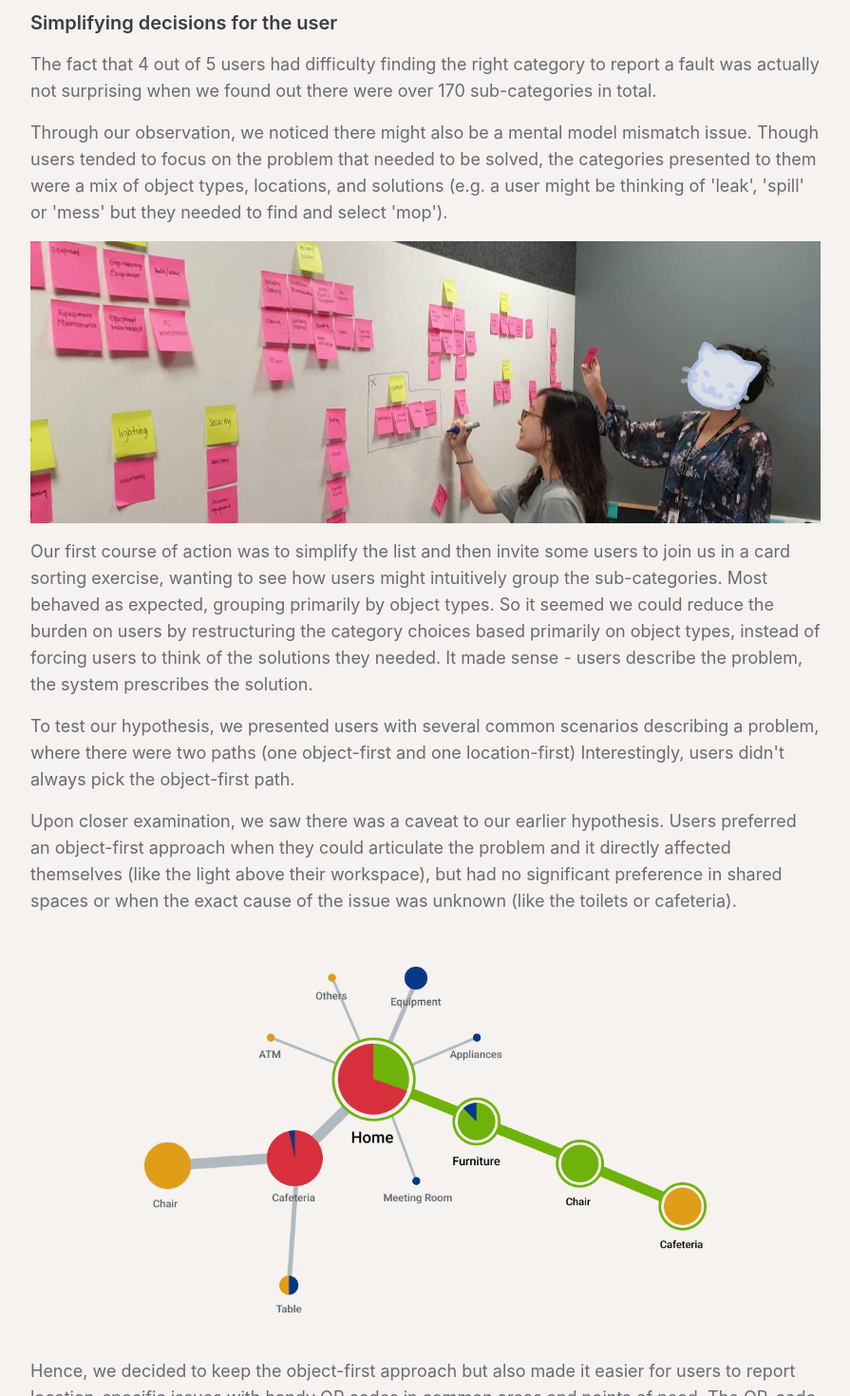
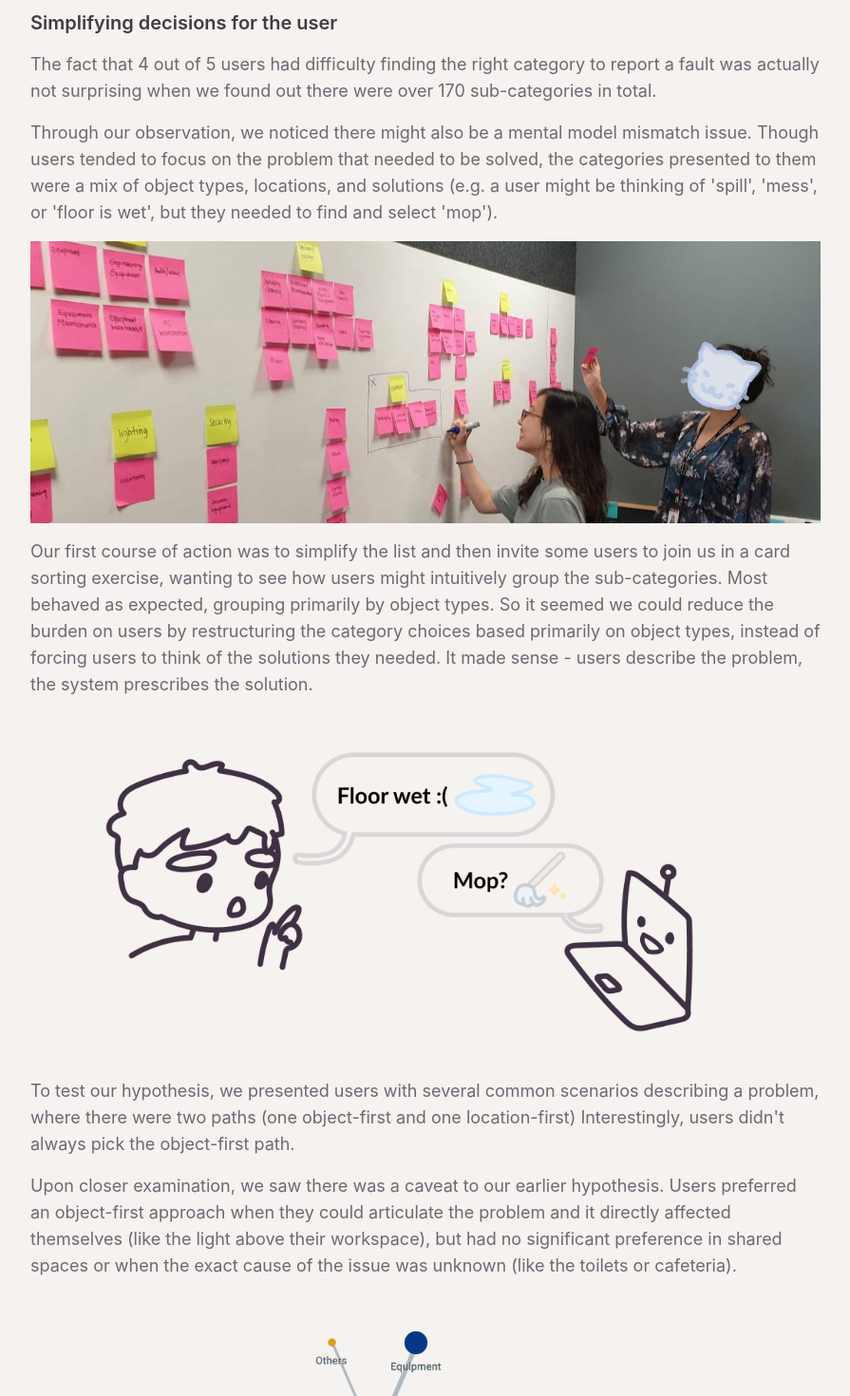
Before and after one commit to fallingusagi/my-website, a React (Create React App) app: page /projectFR in a window 1280 px wide. Shown: the part 1440-2910 px from the top of the page at 95% size, without its empty margins (192-1087 px from the left). Built offline with nearby package versions, Linux system fonts and the light colour scheme; what @mojs/core would draw is missing.

Commit message:
added FR illus

```diff
--- a/src/pages/projectFR.jsx
+++ b/src/pages/projectFR.jsx
@@ -5,6 +5,7 @@ import FR2 from '../assets/FR2.png';
 import FR4 from '../assets/FR4.png';
 import FRpietree from '../assets/FR pie tree.png';
 import FRcardsort from '../assets/FR card sort.jpg';
+import FRmentalmodel from '../assets/FRmentalmodel.png';
 import FRcrazydropdowns from '../assets/FR crazy dropdowns.png';
 import FRjourneymap from '../assets/FR journey map.jpg';
 import { Header } from '../components/Header/Header';
@@ -110,7 +111,7 @@ export const ProjectPageFR = () => {
                                 {"Through our observation, we noticed there might also be a mental model mismatch issue. "}
                                 {"Though users tended to focus on the problem that needed to be solved, the categories presented to them "}
                                 {"were a mix of object types, locations, and solutions "}
-                                {"(e.g. a user might be thinking of 'leak', 'spill' or 'mess' but they needed to find and select 'mop'). "}</p>
+                                {"(e.g. a user might be thinking of 'spill', 'mess', or 'floor is wet', but they needed to find and select 'mop'). "}</p>
                             <img src={FRcardsort} />
                             <p className="text-sm sm:text-base md:text-lg text-mytheme-ebony">
                                 {"Our first course of action was to simplify the list and then invite some users to join us in a card sorting exercise, "}
@@ -119,6 +120,7 @@ export const ProjectPageFR = () => {
                                 {"we could reduce the burden on users by restructuring the category choices based primarily on object types, "}
                                 {"instead of forcing users to think of the solutions they needed. It made sense - "}
                                 {"users describe the problem, the system prescribes the solution."}</p>
+                            <img src={FRmentalmodel} />
                             <p className="text-sm sm:text-base md:text-lg text-mytheme-ebony">
                                 {"To test our hypothesis, we presented users with several common scenarios "}
                                 {"describing a problem, where there were two paths (one object-first and one location-first) "}
```
Also changed, not shown: src/assets/FRmentalmodel.png (added).
